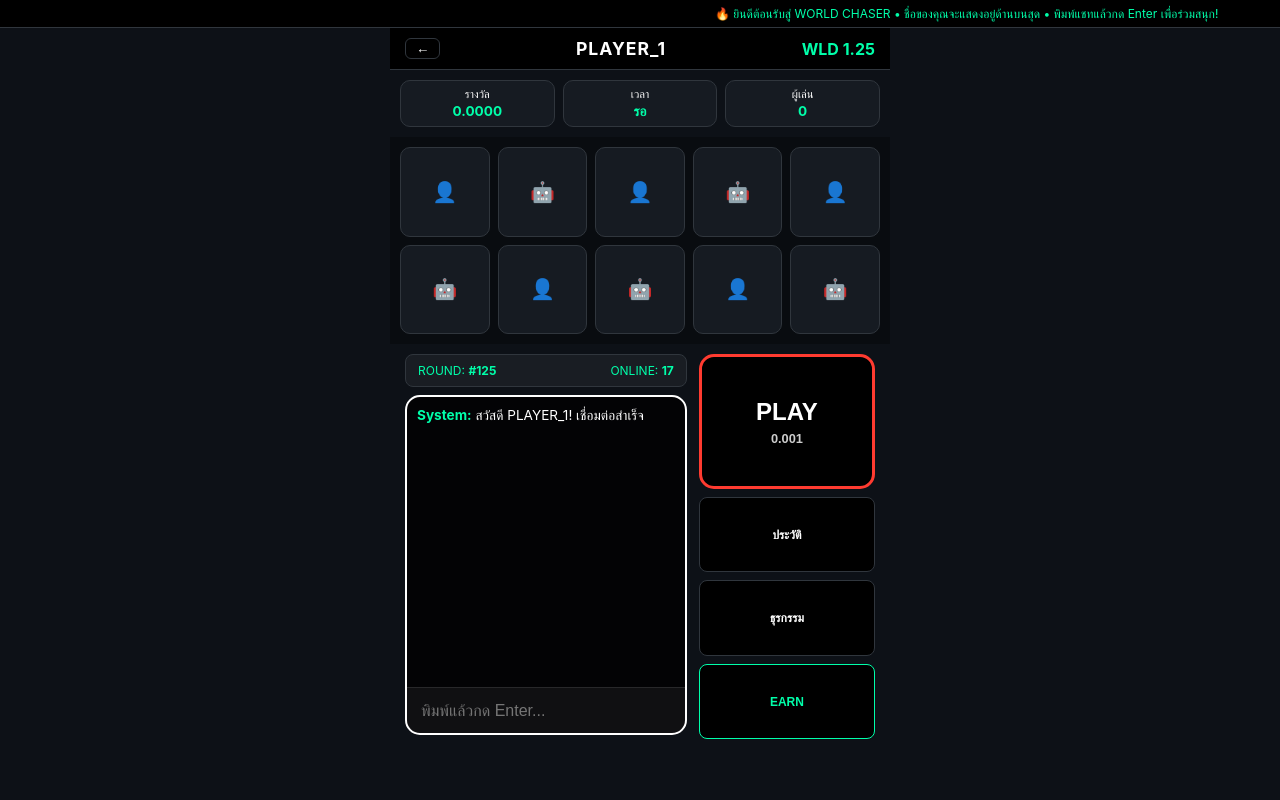
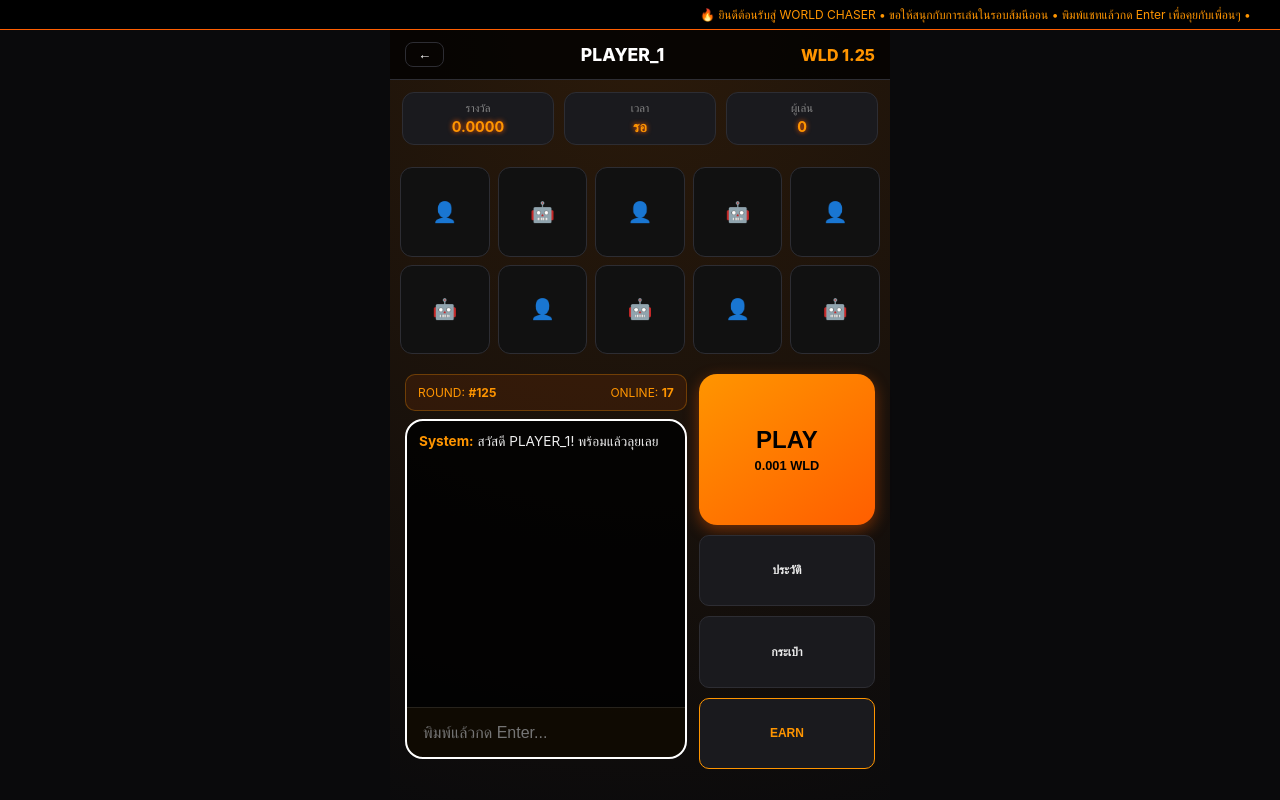
Before and after one commit to jeerarit-cell/World-Chaser, a plain HTML site: page index.html in a window 1280 px wide. Both pictures are taken after a click on the button "START GAME". Drawn offline with Linux system fonts and the light colour scheme.

Commit message:
Update index

```diff
--- a/index.html
+++ b/index.html
@@ -3,107 +3,89 @@
 <head>
     <meta charset="UTF-8">
     <meta name="viewport" content="width=device-width, initial-scale=1.0, maximum-scale=1.0, user-scalable=no, viewport-fit=cover">
-    <title>FERRIS WHEEL - PLAYER MODE</title>
+    <title>WORLD CHASER - NEON ORANGE</title>
     <style>
-        :root { --neon: #00ffaa; --bg: #0d1117; --card: #161b22; --border: #30363d; --text: #8b949e; }
-        * { box-sizing: border-box; -webkit-tap-highlight-color: transparent; touch-action: manipulation; }
+        :root {
+            --neon: #FF9500;
+            --neon-hot: #FF5E00;
+            --bg: #0a0a0c;
+            --card: #1a1a1e;
+            --border: #2d2d33;
+        }
+        * { box-sizing: border-box; -webkit-tap-highlight-color: transparent; }
         html, body { position: fixed; overflow: hidden; width: 100%; height: 100%; margin: 0; padding: 0; background: var(--bg); color: white; font-family: -apple-system, sans-serif; }
 
-        .news-ticker { background: #000; color: var(--neon); padding: 6px 0; font-size: 0.75rem; border-bottom: 1px solid var(--border); white-space: nowrap; overflow: hidden; }
+        /* Ticker */
+        .news-ticker { background: #000; color: var(--neon); padding: 7px 0; font-size: 0.75rem; border-bottom: 1px solid var(--neon-hot); white-space: nowrap; overflow: hidden; }
         .ticker-text { display: inline-block; animation: ticker 25s linear infinite; padding-left: 100%; }
         @keyframes ticker { 0% { transform: translate(0, 0); } 100% { transform: translate(-100%, 0); } }
 
-        .screen { display: none; height: 100vh; flex-direction: column; width: 100%; max-width: 500px; margin: 0 auto; }
+        .screen { display: none; height: 100vh; flex-direction: column; width: 100%; max-width: 500px; margin: 0 auto; background: radial-gradient(circle at top, #2b1a0a 0%, #0a0a0c 100%); }
         .active { display: flex; }
 
-        /* Header ปรับปรุงใหม่ */
-        .top-nav { display: flex; justify-content: space-between; padding: 10px 15px; background: #000; align-items: center; border-bottom: 1px solid var(--border); }
-        #headerPlayerName { color: #ffffff; font-weight: bold; font-size: 1.1rem; text-transform: uppercase; letter-spacing: 1px; }
+        /* Header & Stats */
+        .top-nav { display: flex; justify-content: space-between; padding: 12px 15px; background: rgba(0,0,0,0.8); align-items: center; border-bottom: 1px solid var(--border); }
+        #headerPlayerName { color: #ffffff; font-weight: 800; font-size: 1.1rem; }
 
-        .stats-grid { display: grid; grid-template-columns: repeat(3, 1fr); gap: 8px; padding: 10px; }
-        .stat-card { background: var(--card); border: 1px solid var(--border); padding: 6px; border-radius: 10px; text-align: center; font-size: 0.7rem; }
-        .stat-card b { color: var(--neon); font-size: 0.85rem; display: block; margin-top: 2px; }
+        .stats-grid { display: grid; grid-template-columns: repeat(3, 1fr); gap: 10px; padding: 12px; }
+        .stat-card { background: var(--card); border: 1px solid var(--border); padding: 8px; border-radius: 12px; text-align: center; font-size: 0.7rem; color: #888; }
+        .stat-card b { color: var(--neon); font-size: 0.9rem; display: block; margin-top: 3px; text-shadow: 0 0 5px var(--neon-hot); }
 
-        .board-container { padding: 10px; display: grid; grid-template-columns: repeat(5, 1fr); gap: 8px; background: rgba(0,0,0,0.3); }
-        .slot { aspect-ratio: 1/1; background: var(--card); border: 1px solid var(--border); border-radius: 10px; display: flex; align-items: center; justify-content: center; font-size: 20px; }
-        .slot.active-chaser { border-color: var(--neon); box-shadow: 0 0 15px var(--neon); background: rgba(0, 255, 170, 0.1); }
+        /* Board Slots */
+        .board-container { padding: 10px; display: grid; grid-template-columns: repeat(5, 1fr); gap: 8px; }
+        .slot { aspect-ratio: 1/1; background: #111; border: 1px solid var(--border); border-radius: 12px; display: flex; align-items: center; justify-content: center; font-size: 20px; transition: 0.2s; }
+        .slot.active-chaser { border-color: var(--neon); box-shadow: 0 0 20px var(--neon-hot); background: rgba(255, 149, 0, 0.2); transform: scale(1.05); }
 
+        /* Main Content Area */
         .main-content { flex: 1; display: flex; padding: 10px 15px; gap: 12px; align-items: flex-start; margin-bottom: 35px; }
 
+        /* Left Panel: Status + Chat 340px */
         .left-panel { flex: 1.6; display: flex; flex-direction: column; gap: 8px; }
+        .status-box { background: rgba(255, 94, 0, 0.1); border: 1px solid rgba(255, 149, 0, 0.3); border-radius: 10px; padding: 10px 12px; display: flex; justify-content: space-between; font-size: 0.75rem; color: var(--neon); }
 
-        .status-box {
-            background: rgba(255, 255, 255, 0.05);
-            border: 1px solid var(--border);
-            border-radius: 8px;
-            padding: 8px 12px;
-            display: flex;
-            justify-content: space-between;
-            font-size: 0.75rem;
-            color: var(--neon);
-        }
-
-        .chat-section {
-            height: 340px;
-            border: 2px solid #ffffff;
-            border-radius: 15px;
-            background: rgba(0,0,0,0.8);
-            display: flex;
-            flex-direction: column;
-            overflow: hidden;
-        }
-        #chatBox { flex: 1; padding: 10px; overflow-y: auto; font-size: 0.85rem; }
-        .chat-input-row { padding: 12px; background: rgba(255,255,255,0.05); border-top: 1px solid rgba(255,255,255,0.1); }
+        .chat-section { height: 340px; border: 2px solid #ffffff; border-radius: 18px; background: rgba(0,0,0,0.85); display: flex; flex-direction: column; overflow: hidden; }
+        #chatBox { flex: 1; padding: 12px; overflow-y: auto; font-size: 0.85rem; }
+        .chat-input-row { padding: 14px; background: rgba(255, 149, 0, 0.05); border-top: 1px solid rgba(255,255,255,0.1); }
         .chat-input-row input { width: 100%; background: transparent; border: none; color: var(--neon); outline: none; font-size: 16px; }
 
-        .menu-section { flex: 1; display: flex; flex-direction: column; gap: 8px; height: 385px; }
-        .btn-play-action {
-            flex: 2;
-            background: #000;
-            border: 3px solid #ff3b30;
-            color: white;
-            border-radius: 15px;
-            display: flex;
-            flex-direction: column;
-            justify-content: center;
-            align-items: center;
-            font-size: 1.5rem;
-            font-weight: 900;
-        }
-        .btn-play-action span { font-size: 0.8rem; margin-top: 5px; opacity: 0.8; }
-        .btn-menu-sub { flex: 1; background: #000; border: 1px solid var(--border); color: white; border-radius: 8px; padding: 5px; font-size: 0.75rem; font-weight: bold; }
+        /* Right Menu */
+        .menu-section { flex: 1; display: flex; flex-direction: column; gap: 10px; height: 395px; }
+        .btn-play-action { flex: 2.2; background: linear-gradient(145deg, #ff9500, #ff5e00); border: none; color: #000; border-radius: 18px; display: flex; flex-direction: column; justify-content: center; align-items: center; font-size: 1.5rem; font-weight: 900; box-shadow: 0 5px 15px rgba(255, 94, 0, 0.4); }
+        .btn-play-action span { font-size: 0.8rem; margin-top: 4px; font-weight: 700; }
+        .btn-menu-sub { flex: 1; background: #1a1a1e; border: 1px solid var(--border); color: #eee; border-radius: 10px; font-size: 0.75rem; font-weight: bold; }
 
-        #fireworks { position: absolute; top: 0; left: 0; width: 100%; height: 100%; pointer-events: none; z-index: 100; display: none; justify-content: center; align-items: center; font-size: 5rem; }
+        #fireworks { position: absolute; top: 0; left: 0; width: 100%; height: 100%; pointer-events: none; z-index: 100; display: none; justify-content: center; align-items: center; font-size: 6rem; }
     </style>
 </head>
 <body>
 
-<div id="fireworks">🎉</div>
+<div id="fireworks">💥</div>
 
 <div class="news-ticker">
-    <div class="ticker-text">🔥 ยินดีต้อนรับสู่ WORLD CHASER • ชื่อของคุณจะแสดงอยู่ด้านบนสุด • พิมพ์แชทแล้วกด Enter เพื่อร่วมสนุก!</div>
+    <div class="ticker-text">🔥 ยินดีต้อนรับสู่ WORLD CHASER • ขอให้สนุกกับการเล่นในรอบส้มนีออน • พิมพ์แชทแล้วกด Enter เพื่อคุยกับเพื่อนๆ •</div>
 </div>
 
 <div id="lobby" class="screen active">
-    <div style="flex:1; display:flex; flex-direction:column; align-items:center; justify-content:center; padding:30px;">
-        <h1 style="color:var(--neon); font-size: 2.5rem; margin-bottom: 20px;">WORLD CHASER</h1>
+    <div style="flex:1; display:flex; flex-direction:column; align-items:center; justify-content:center; padding:40px;">
+        <h1 style="color:#fff; font-size: 2.8rem; margin: 0; letter-spacing: 2px;">WORLD</h1>
+        <h1 style="color:var(--neon); font-size: 2.8rem; margin: 0 0 30px 0; text-shadow: 0 0 15px var(--neon-hot);">CHASER</h1>
         <input type="text" id="userNameInp" placeholder="ระบุชื่อผู้เล่นของคุณ..."
-               style="width:100%; padding:15px; border-radius:10px; border:1px solid var(--border); background:var(--card); color:white; margin-bottom:20px; outline:none; text-align:center;">
-        <button onclick="joinGame(0.001)" style="width:100%; padding:20px; background:var(--neon); color:#000; border:none; border-radius:15px; font-weight:bold;">START GAME</button>
+               style="width:100%; padding:18px; border-radius:15px; border:1px solid var(--border); background:rgba(255,255,255,0.05); color:white; margin-bottom:20px; outline:none; text-align:center; font-size: 1.1rem;">
+        <button onclick="joinGame()" style="width:100%; padding:20px; background:var(--neon); color:#000; border:none; border-radius:15px; font-weight:900; font-size: 1.2rem; box-shadow: 0 10px 20px rgba(255, 94, 0, 0.3);">START GAME</button>
     </div>
 </div>
 
 <div id="game" class="screen">
     <div class="top-nav">
-        <button onclick="location.reload()" style="background:none; border:1px solid var(--border); color:white; border-radius:6px; padding:2px 10px;">←</button>
-        <b id="headerPlayerName">PLAYER_NAME</b>
-        <div style="color:var(--neon); font-weight:bold;">WLD 1.25</div>
+        <button onclick="location.reload()" style="background:none; border:1px solid var(--border); color:white; border-radius:8px; padding:4px 12px;">←</button>
+        <b id="headerPlayerName">PLAYER</b>
+        <div style="color:var(--neon); font-weight:800;">WLD 1.25</div>
     </div>
 
     <div class="stats-grid">
-        <div class="stat-card">รางวัล<b id="pot">0.0000</b></div>
-        <div class="stat-card">เวลา<b id="timer">รอ</b></div>
-        <div class="stat-card">ผู้เล่น<b id="pCountTop">0</b></div>
+        <div class="stat-card">รางวัล<br><b>0.0000</b></div>
+        <div class="stat-card">เวลา<br><b id="timer">รอ</b></div>
+        <div class="stat-card">ผู้เล่น<br><b id="pCountTop">0</b></div>
     </div>
 
     <div class="board-container" id="board">
@@ -127,35 +109,30 @@
         </div>
 
         <div class="menu-section">
-            <button class="btn-play-action" id="btnPlay" onclick="play()">PLAY<span>0.001</span></button>
+            <button class="btn-play-action" id="btnPlay" onclick="play()">PLAY<span>0.001 WLD</span></button>
             <button class="btn-menu-sub">ประวัติ</button>
-            <button class="btn-menu-sub">ธุรกรรม</button>
+            <button class="btn-menu-sub">กระเป๋า</button>
             <button class="btn-menu-sub" style="color:var(--neon); border-color:var(--neon)">EARN</button>
         </div>
     </div>
-
     <div style="height: 10px;"></div>
 </div>
 
 <script>
     let currentPlayerName = "GUEST";
-    let currentPrice = 0.001;
     let players = [];
     let hasJoined = false;
     let timerStarted = false;
     let round = 125;
     let audioCtx;
 
-    function joinGame(p) {
+    function joinGame() {
         const nameInput = document.getElementById('userNameInp').value.trim();
         currentPlayerName = nameInput ? nameInput : "PLAYER_1";
-
-        // อัปเดตชื่อใน Header
         document.getElementById('headerPlayerName').innerText = currentPlayerName;
-
         document.getElementById('lobby').classList.remove('active');
         document.getElementById('game').classList.add('active');
-        addChat("System", `สวัสดี ${currentPlayerName}! เชื่อมต่อสำเร็จ`, "color:var(--neon)");
+        addChat("System", `สวัสดี ${currentPlayerName}! พร้อมแล้วลุยเลย`, "color:var(--neon); font-weight:bold;");
     }
 
     function initAudio() {
@@ -179,19 +156,12 @@
         hasJoined = true;
         const btn = document.getElementById('btnPlay');
         btn.disabled = true; btn.style.opacity = "0.5";
-
+        btn.style.boxShadow = "none";
         players.push(currentPlayerName);
         for(let i=0; i<4; i++) players.push("Bot_"+Math.floor(Math.random()*99));
-
-        updateStats();
-        playSfx(800, 'sine', 0.1, 0.1);
+        document.getElementById('pCountTop').innerText = players.length;
+        playSfx(400, 'sine', 0.1, 0.1);
         if(!timerStarted) { timerStarted = true; startCountdown(); }
-    }
-
-    function updateStats() {
-        document.getElementById('pCountTop').innerText = players.length;
-        document.getElementById('onlineCount').innerText = 17 + players.length;
-        document.getElementById('pot').innerText = (players.length * currentPrice * 0.95).toFixed(4);
     }
 
     function startCountdown() {
@@ -207,19 +177,18 @@
     function startChasing() {
         const slots = document.querySelectorAll('.slot');
         let currentIdx = 0;
-        let speed = 40;
+        let speed = 50;
         let steps = 0;
-        const totalSteps = 35 + Math.floor(Math.random() * 10);
+        const totalSteps = 30 + Math.floor(Math.random() * 15);
 
         function move() {
             slots.forEach(s => s.classList.remove('active-chaser'));
             currentIdx = (currentIdx + 1) % slots.length;
             slots[currentIdx].classList.add('active-chaser');
-            playSfx(400, 'triangle', 0.05, 0.03);
-
+            playSfx(300, 'triangle', 0.05, 0.05);
             steps++;
             if (steps < totalSteps) {
-                if (totalSteps - steps < 12) speed += 45;
+                if (totalSteps - steps < 10) speed += 50;
                 setTimeout(move, speed);
             } else {
                 finishGame(currentIdx);
@@ -229,10 +198,10 @@
     }
 
     function finishGame(winIdx) {
-        playSfx(523, 'square', 0.5, 0.1);
+        playSfx(500, 'square', 0.4, 0.1);
         document.getElementById('fireworks').style.display = 'flex';
         const winner = players[Math.floor(Math.random() * players.length)];
-        addChat("🏆 WINNER", winner + " ชนะรางวัล!", "color:#ffd700; font-weight:bold;");
+        addChat("🏆 WINNER", winner + " รับรางวัล!", "color:#000; background:var(--neon); padding:2px 5px; border-radius:4px; font-weight:bold;");
         setTimeout(reset, 4000);
     }
 
@@ -244,12 +213,13 @@
         document.getElementById('timer').innerText = "รอ";
         const btn = document.getElementById('btnPlay');
         btn.disabled = false; btn.style.opacity = "1";
+        btn.style.boxShadow = "0 5px 15px rgba(255, 94, 0, 0.4)";
         document.querySelectorAll('.slot').forEach(s => s.classList.remove('active-chaser'));
     }
 
     function addChat(u, m, s='') {
         const b = document.getElementById('chatBox');
-        b.innerHTML += `<div style="margin-bottom:6px;"><b style="${s}">${u}:</b> ${m}</div>`;
+        b.innerHTML += `<div style="margin-bottom:8px;"><b style="${s}">${u}:</b> <span style="color:#eee">${m}</span></div>`;
         b.scrollTop = b.scrollHeight;
     }
 
@@ -257,9 +227,9 @@
         const inp = document.getElementById('chatInp');
         const val = inp.value.trim();
         if(val) {
-            addChat(currentPlayerName, val);
+            addChat(currentPlayerName, val, "color:var(--neon)");
             inp.value = "";
-            if(audioCtx) playSfx(1000, 'sine', 0.05, 0.02);
+            if(audioCtx) playSfx(1200, 'sine', 0.03, 0.02);
         }
     }
 </script>
```
